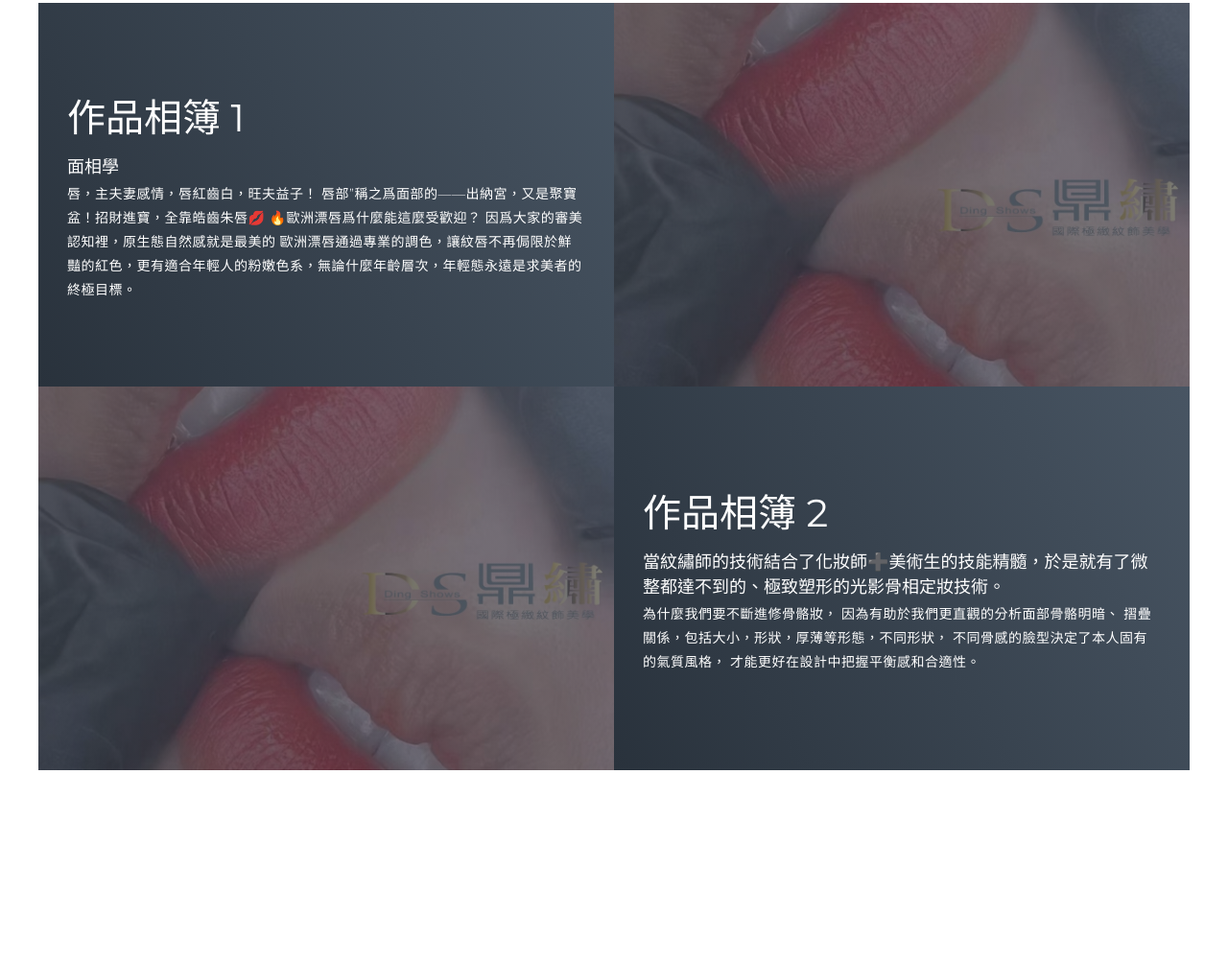
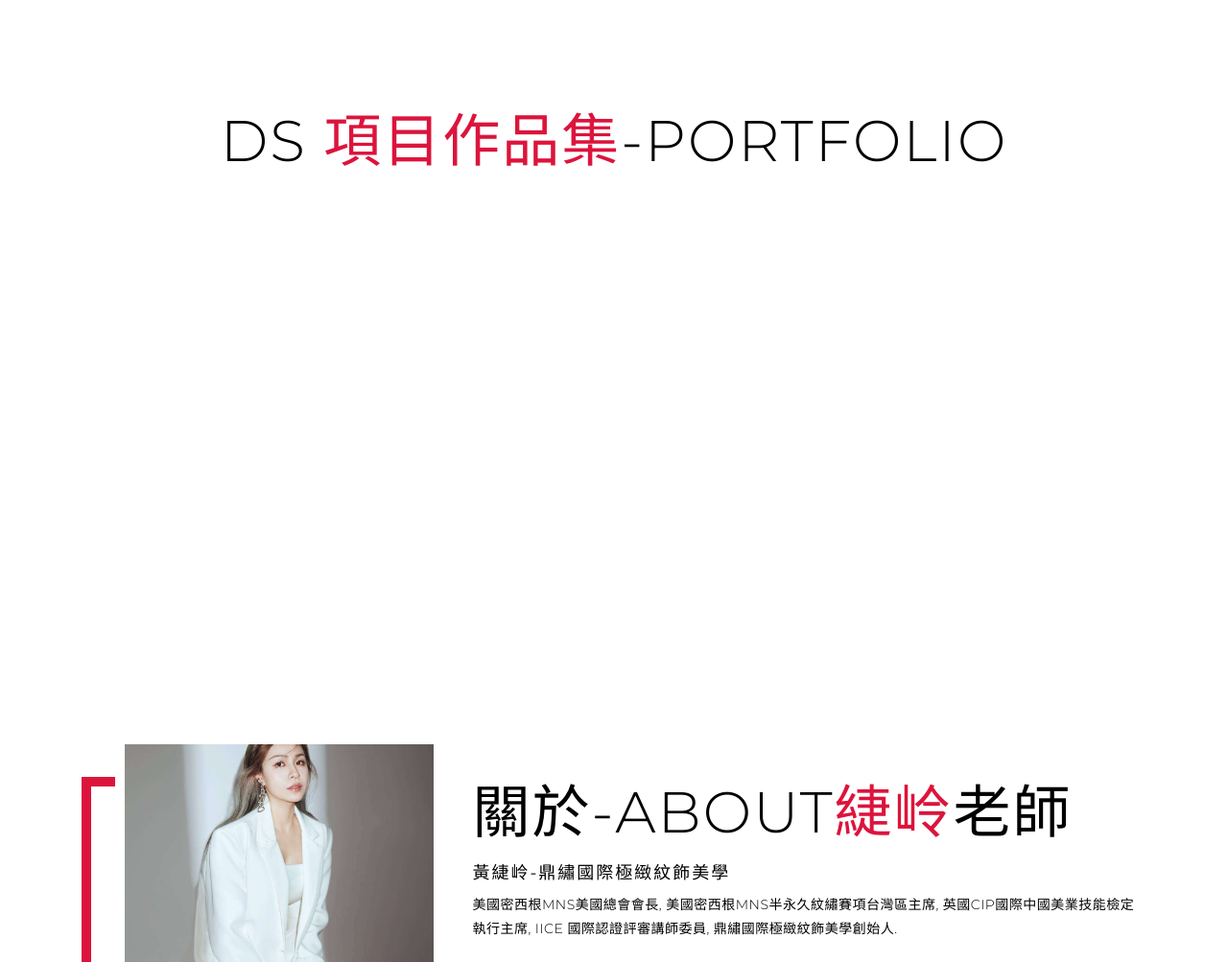
Before and after one commit to DSStyluxe/DSStyluxe, a plain HTML site: page index.html in a window 1280 px wide. Shown: the part 1834-2837 px from the top of the page at 96% size. Drawn offline with Linux system fonts and the light colour scheme.

Commit message:
Update index.html

```diff
--- a/index.html
+++ b/index.html
@@ -84,7 +84,8 @@
       <div class="projects-header">
         <h1 class="section-title">DS <span>項目作品集</span>-Portfolio</h1>
       </div>
-      <div class="all-projects">
+
+      <!-- <div class="all-projects">
         <div class="project-item">
           <div class="project-info">
             <h1>作品相簿 1</h1>
@@ -99,24 +100,7 @@
           <div class="project-img">
             <img src="./img/面相學.jpg" alt="img">
           </div>
-        </div>
-
-        <div class="project-item">
-          <div class="project-info">
-            <h1>作品相簿 2</h1>
-            <h2> 當紋繡師的技術結合了化妝師➕美術生的技能精髓，於是就有了微整都達不到的、極致塑形的光影骨相定妝技術。</h2>
-            <p>
-              為什麼我們要不斷進修骨骼妝，
-              因為有助於我們更直觀的分析面部骨骼明暗、
-              摺疊關係，包括大小，形狀，厚薄等形態，不同形狀，
-              不同骨感的臉型決定了本人固有的氣質風格，
-              才能更好在設計中把握平衡感和合適性。
-            </p>
-          </div>
-          <div class="project-img">
-            <img src="./img/面相學.jpg" alt="img">
-          </div>
-        </div>
+        </div>-->
 
       </div>
     </div>
```
